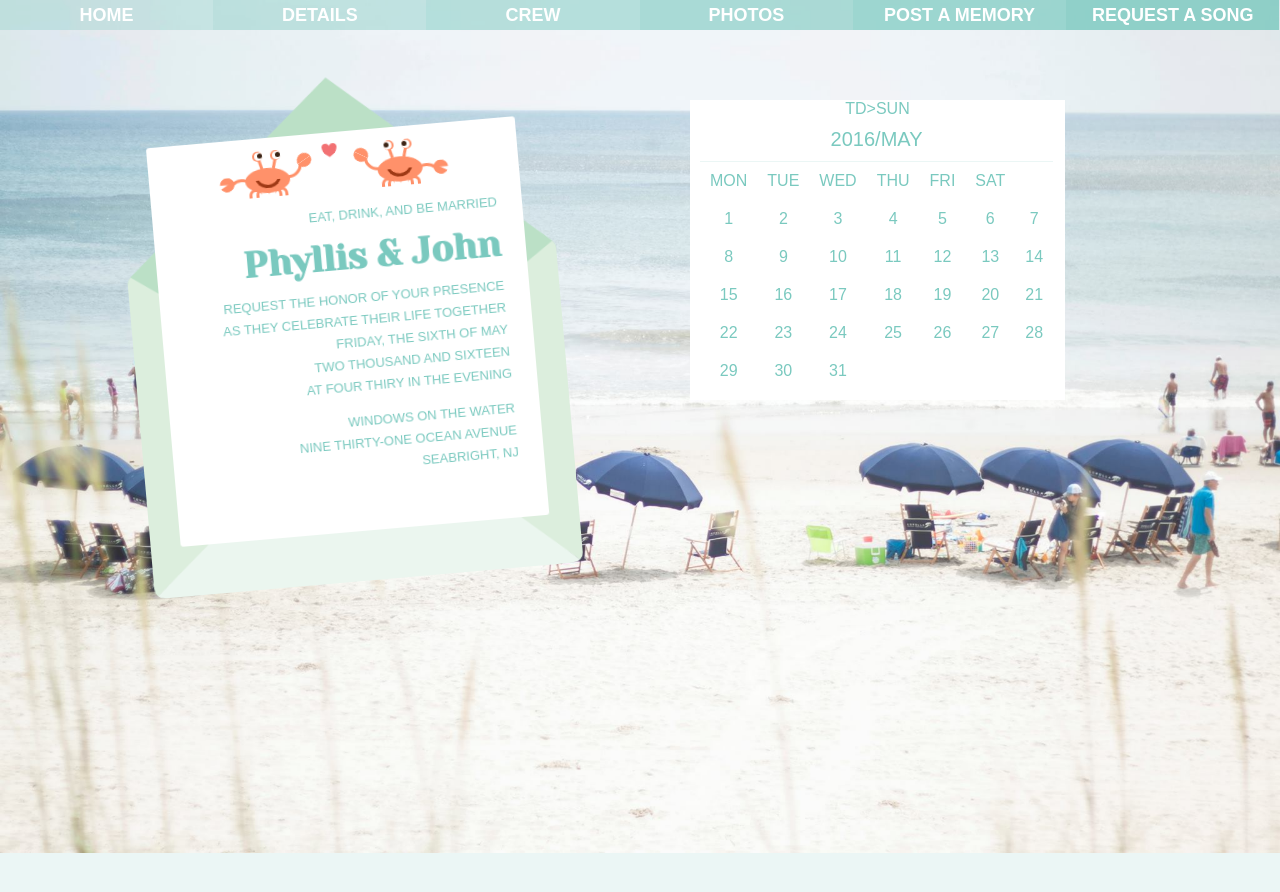
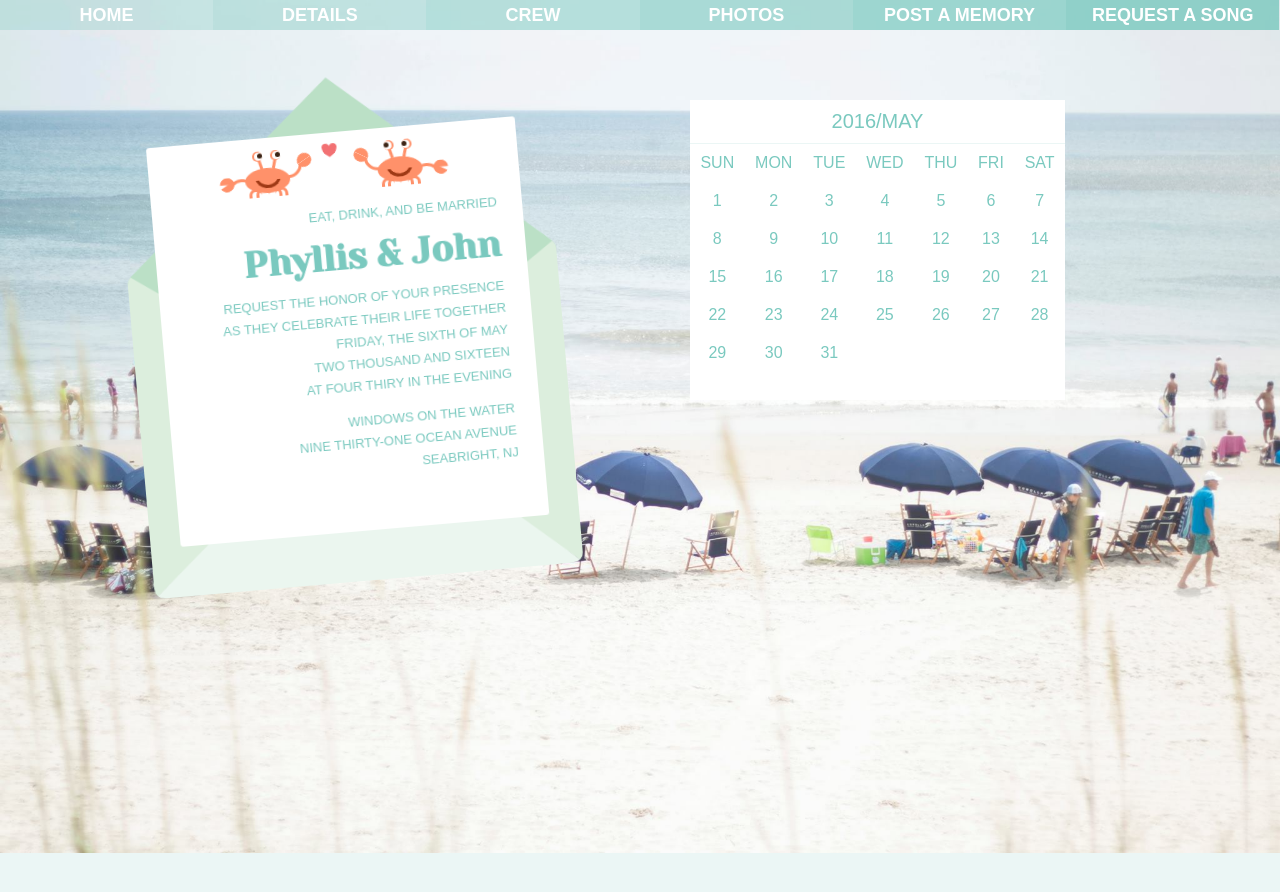
Before and after one commit to phyllisandjohn/phyllisandjohn.github.io, a Jekyll site: the page details/index.html, which Jekyll copies as it is, in a window 1280 px wide. Shown: the top 892 px of the page. Built offline with Jekyll 4.4.1, drawn with Linux system fonts in a browser that asks for light colours.

Commit message:
Update index.html

```diff
--- a/details/index.html
+++ b/details/index.html
@@ -53,7 +53,7 @@ img {
 
 table {
 	text-align: center;
-	margin-left: 10px;
+	width: 100%;
 }
 
 td {
@@ -82,7 +82,7 @@ td {
 				<td colspan="7" class="calendar-header">2016/May</td>
 			</tr>
 			<tr>
-				td>sun</td>
+				<td>sun</td>
 				<td>mon</td>
 				<td>tue</td>
 				<td>wed</td>
```
